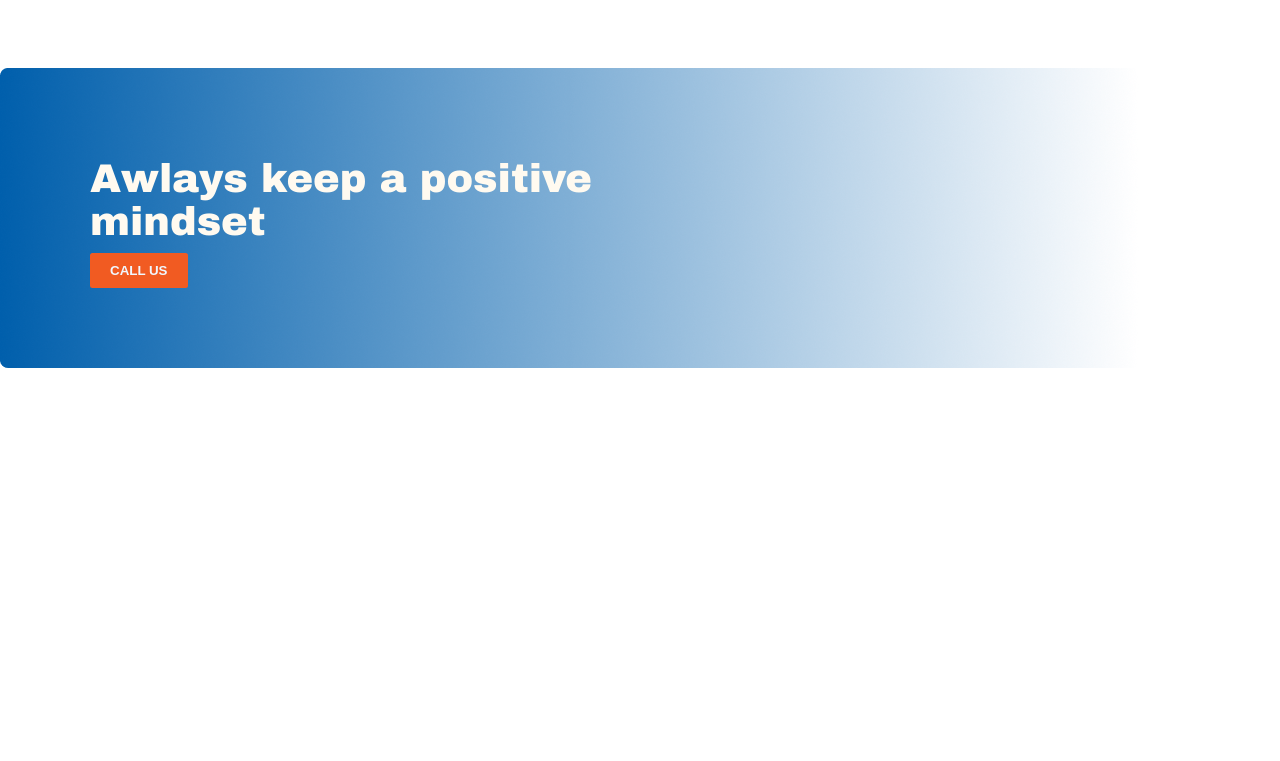
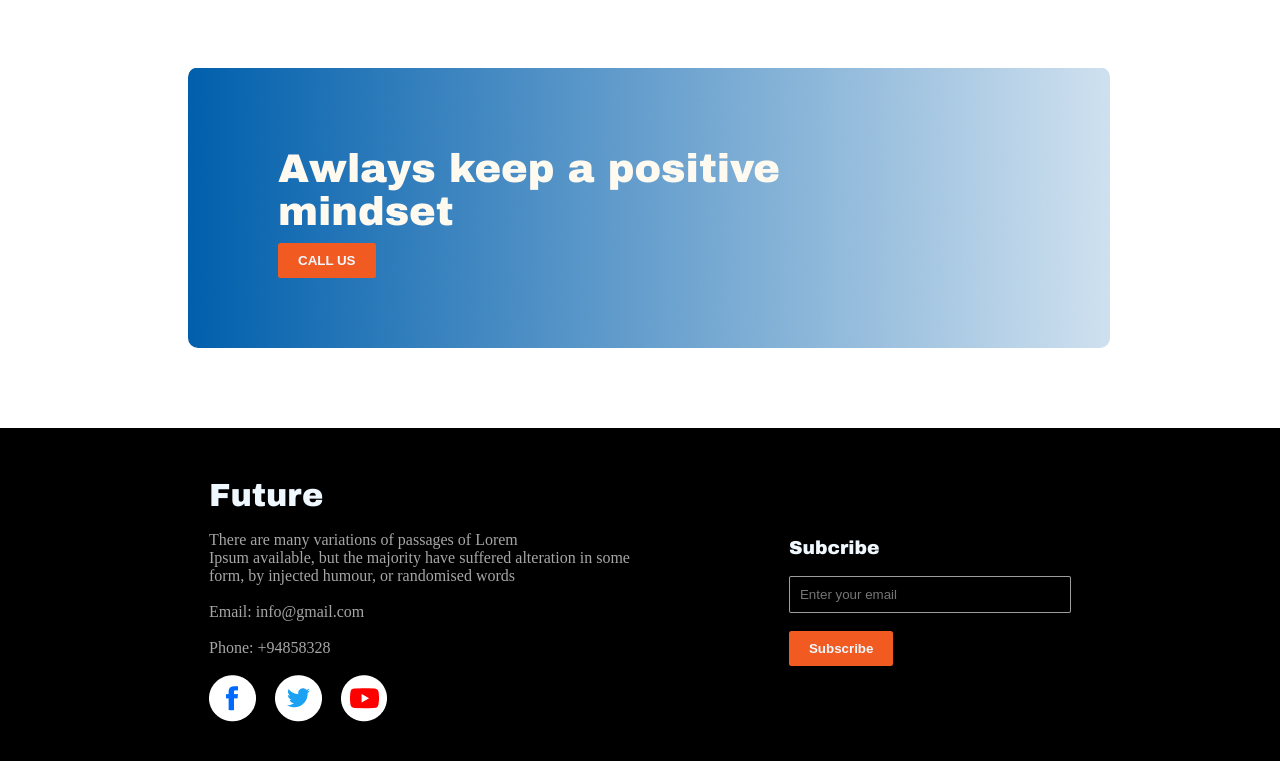
Before and after one commit to mahfuzparvez/primary-portfolio-design, a plain HTML site: page index.html in a window 1280 px wide. Shown: the part 1857-2618 px from the top of the page. Before the commit the page ends 2424 px from the top, so only its background shows below. Drawn offline with Linux system fonts and the light colour scheme.

Commit message:
last edition and added footer section

```diff
--- a/CSS/style.css
+++ b/CSS/style.css
@@ -99,8 +99,11 @@
  background-image: url("/images/gradient1.png");
  background-repeat: no-repeat;
  background-position: cover;
- height: 500px;
+ border-radius: 10px;
+ width: 72%;
  margin-top: 40px;
+ margin-bottom: 80px;
+ margin-left: 188px;
 }
 .plans-image-div div h1{
     font-size: 40px;
@@ -111,5 +114,38 @@
     margin-bottom: 10px;
 }
 .plans-image-div div {
-    padding: 90px 0px 0px 90px;
+    padding: 80px 0px 70px 90px;
 }
+/* footer styles */
+.footer{
+    display: flex;
+    justify-content: space-evenly;
+    margin: 40px 0 0 0;
+    padding: 50px;
+    background-color: black;
+    color: rgb(240, 248, 255);
+}
+.footer p {
+    color: rgb(166, 166, 166);
+}
+.footer img{
+    margin-right: 15px;
+}
+.footer input{
+    background-color: black;
+    border: 1px solid rgba(255, 255, 255, 0.614);
+    border-radius: 2px;
+    width: 260px;
+    padding: 10px;
+}
+.footer h1{
+    font-family: "Archivo Black", sans-serif;
+    font-weight: 400;
+    font-style: normal;
+}
+.footer h3{
+    margin-top: 60px;
+    font-family: "Archivo Black", sans-serif;
+    font-weight: 400;
+    font-style: normal;
+}
--- a/index.html
+++ b/index.html
@@ -69,8 +69,29 @@
                 </div>
         </section>
     </main>
-    <footer>
-
+    <footer class="footer">
+        <div class="footer-future-div">
+            <h1>Future</h1>
+            <br>
+            <p>There are many variations of passages of Lorem<br> Ipsum available, but the majority have suffered alteration in some<br> form, by injected humour, or randomised words</p>
+            <br>
+            <p>Email: info@gmail.com</p>
+            <br>
+            <p>Phone: +94858328</p>
+            <br>
+            <div class="footer-icons">
+                <img src="/images/icons/fb.png" alt="">
+                <img src="/images/icons/twitter.png" alt="">
+                <img src="/images/icons/youtube.png" alt=""></div>
+        </div>
+        <div>
+            <h3>Subcribe</h3>
+            <br>
+            <input placeholder="Enter your email" type="email" name="" id="footer-email-field">
+            <br>
+            <br>
+            <button class="primary-btn">Subscribe</button>
+        </div>
     </footer>
 </body>
 </html>
```
